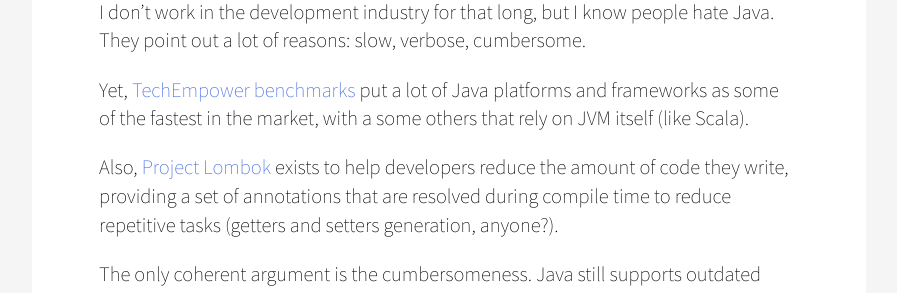
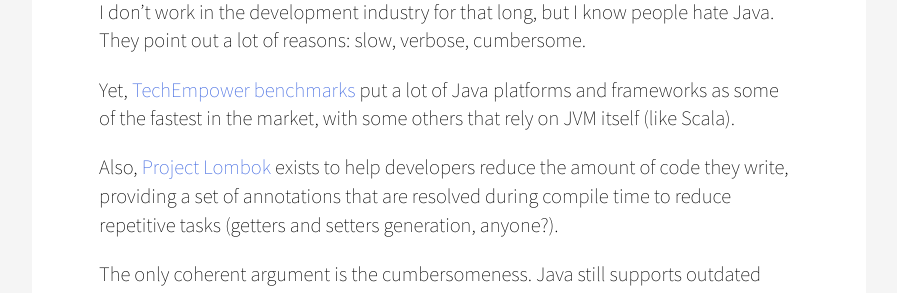
Before and after one commit to msilvagarcia/msilvagarcia.github.io, a Jekyll site: the page built from _posts/2014-10-23-kikaha.md, in a window 1280 px wide and 900 px high. Shown: the part 448-741 px from the top of the window, without its empty margins (191-1088 px from the left). Built offline with Jekyll 4.4.1, drawn with Linux system fonts in a browser that asks for light colours; some web fonts are replaced; Markdown is read by kramdown in place of the engine named in the settings.

Commit message:
Fixing grammar

```diff
--- a/_posts/2014-10-23-kikaha.md
+++ b/_posts/2014-10-23-kikaha.md
@@ -6,7 +6,7 @@ categories: java web-server kikaha
 
 I don't work in the development industry for that long, but I know people hate Java. They point out a lot of reasons: slow, verbose, cumbersome.
 
-Yet, [TechEmpower benchmarks](http://www.techempower.com/benchmarks/) put a lot of Java platforms and frameworks as some of the fastest in the market, with a some others that rely on JVM itself (like Scala).
+Yet, [TechEmpower benchmarks](http://www.techempower.com/benchmarks/) put a lot of Java platforms and frameworks as some of the fastest in the market, with some others that rely on JVM itself (like Scala).
 
 Also, [Project Lombok](http://projectlombok.org/) exists to help developers reduce the amount of code they write, providing a set of annotations that are resolved during compile time to reduce repetitive tasks (getters and setters generation, anyone?).
 
```
